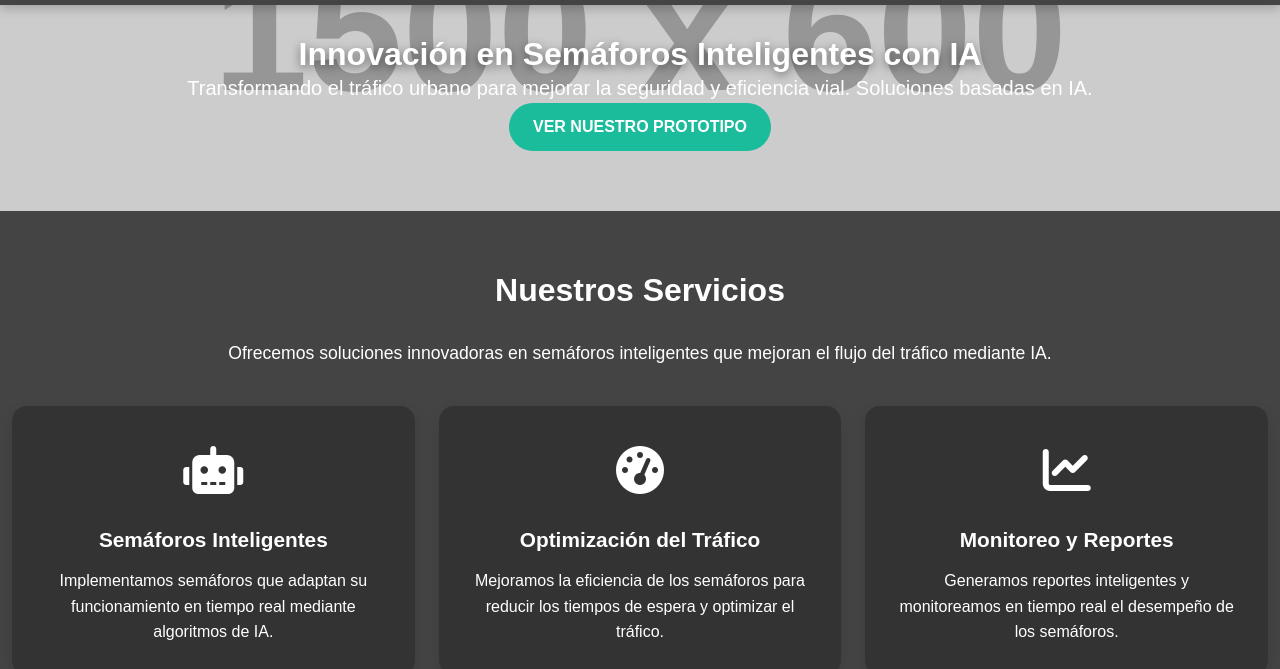
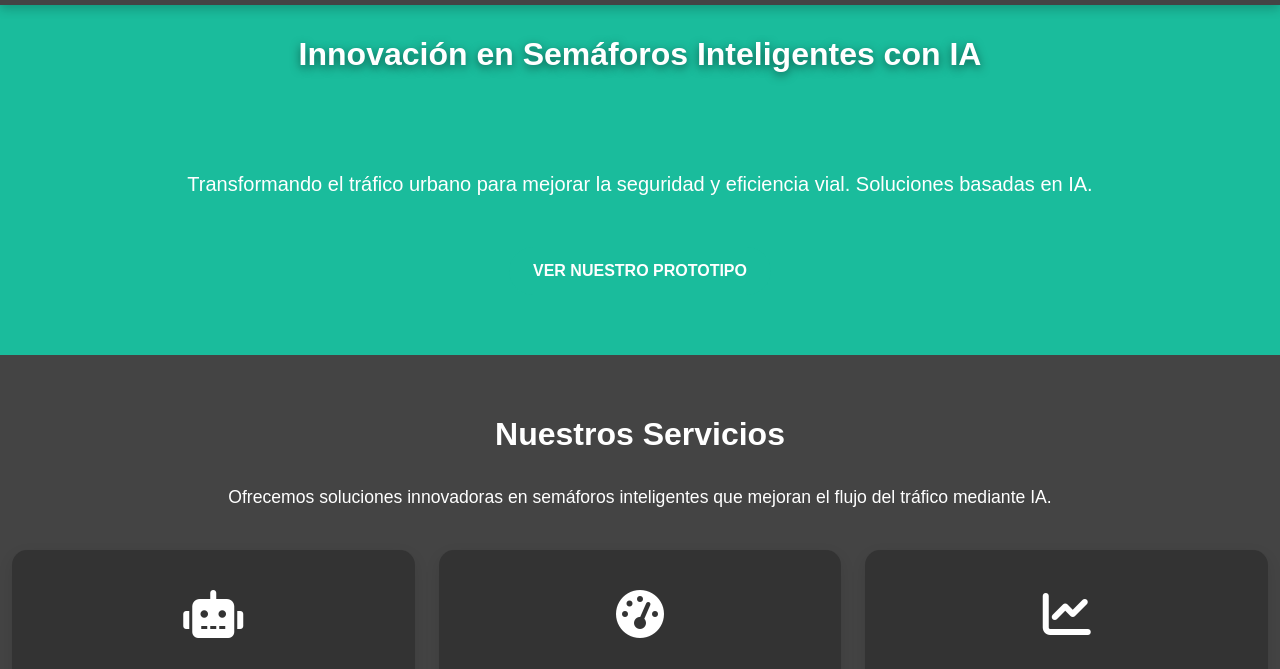
Before and after one commit to AngelTz-Y/prototiposti, a plain HTML site: page Index.html in a window 1280 px wide. Shown: the part 121-790 px from the top of the page. Drawn offline with nearby package versions, Linux system fonts and the light colour scheme; placeholder pictures from the web are drawn by us.

Commit message:
Update Index.html

```diff
--- a/Index.html
+++ b/Index.html
@@ -140,7 +140,6 @@
 
         /* Cabecera con imagen de fondo */
         .header-bg {
-            background-image: url('https://via.placeholder.com/1500x600/000000/FFFFFF/?text=SmartTransit+Innovators');
             background-size: cover;
             background-position: center;
             background-color: var(--secondary-color);
@@ -341,7 +340,12 @@
             <br>
             <br>
             <h1 class="header-text">Innovación en Semáforos Inteligentes con IA</h1>
-            <p class="lead">Transformando el tráfico urbano para mejorar la seguridad y eficiencia vial. Soluciones basadas en IA.</p>
+            <br>
+            <br>
+            <br>
+            <p class="lead mt-4">Transformando el tráfico urbano para mejorar la seguridad y eficiencia vial. Soluciones basadas en IA.</p>
+            <br>
+            <br>
             <button class="cta-btn" onclick="window.location.href='#prototipo'">Ver Nuestro Prototipo</button>
         </div>
     </section>
```
